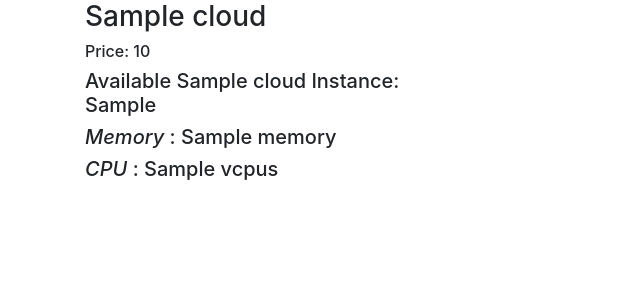
After one commit to AnuragBhargav/Cloud_Cost_Comparator, a Flask app: template src/app/templates/instance-calculator.html in a window 1280 px wide. The commit adds this page. Shown: the top 300 px of the page, without its empty margins (0-640 px from the left). Run offline with Flask 2, Linux system fonts and the light colour scheme; the template is opened without the code that fills it: most values are stand-ins (such as "Sample title", 1, 10 or a date in 2020); some libraries are stand-ins or nearby versions.

Commit message:
Added .env feature to aws_main.py and Template for instance compairision has been added

```diff
--- a/src/app/main.py
+++ b/src/app/main.py
@@ -1,4 +1,9 @@
-from flask import Flask, render_template
+from flask import Flask, render_template, request
+import os
+
+import mysql.connector
+from mysql.connector import Error
+
 
 app = Flask(__name__)
 
@@ -8,5 +13,57 @@ def homepage():
     return render_template("instances.html")
 
 
+@app.route("/instanceCalculator", methods=["POST"])
+def instance_calculator():
+    instance_details = request.form
+    html_data = [
+        {
+            "cloudName": "GCP",
+            "price": "",
+            "details": {}
+        },
+        {
+            "cloudName": "AWS",
+            "price": "",
+            "details": {}
+        }
+    ]
+
+    #
+    # Connect to DB
+    #
+    try:
+        mydb = mysql.connector.connect(
+            host="localhost",
+            user=os.environ.get("DB_USERNAME"),
+            passwd=os.environ.get("DB_PASSWORD"),
+            database="AWS"
+        )
+        mycursor = mydb.cursor()
+
+        mycursor.execute("SELECT * FROM instances WHERE memory_in>={0} && vcpu >= {1} && cost_per_hr!=0 ORDER BY memory_in ASC LIMIT 1".format(instance_details["memory"], instance_details["vcpus"]))
+        row = mycursor.fetchone()
+        print(row)
+
+        html_data[1]["price"] = float(instance_details["no-of-instances"]) * float(instance_details["avg-days-per-week"]) * (float(instance_details["avg-hours-per-day"]) * float(row[-1]))
+
+        html_data[1]["details"] = {
+            "type_m": row[1],
+            "memory": row[2],
+            "vcpus": row[3],
+            "machine_type": row[4],
+            "region": row[5]
+        }
+
+    except Error as e:
+        print(e)
+
+    finally:
+        if mydb is not None and mydb.is_connected():
+            mydb.close()
+
+    return render_template("instance-calculator.html", html_data=html_data)
+
+
 if __name__ == "__main__":
     app.run("localhost", port=9191, debug=True)
--- /dev/null
+++ b/src/app/templates/instance-calculator.html
@@ -0,0 +1,29 @@
+<!DOCTYPE html>
+<html lang="en">
+<head>
+    <meta charset="UTF-8">
+    <title>GCP vs AWS Price for Instance</title>
+
+    <!--    bootstrap-->
+    <link rel="stylesheet" href="https://stackpath.bootstrapcdn.com/bootstrap/4.5.0/css/bootstrap.min.css" integrity="sha384-9aIt2nRpC12Uk9gS9baDl411NQApFmC26EwAOH8WgZl5MYYxFfc+NcPb1dKGj7Sk" crossorigin="anonymous">
+</head>
+<body>
+    <div class="container">
+        <div class="row">
+            {% for cloud in html_data %}
+            <div class="col-sm-4">
+                <h3>{{cloud.cloudName}}</h3>
+                <h6>Price: {{cloud.price}}</h6>
+                <h5>Available {{cloud.cloudName}} Instance: {{cloud.details.machine_type}}</h5>
+                <h5>
+                    <i>Memory</i> : {{cloud.details.memory}}
+                </h5>
+                <h5>
+                    <i>CPU</i> : {{cloud.details.vcpus}}
+                </h5>
+            </div>
+            {% endfor %}
+        </div>
+    </div>
+</body>
+</html>
--- a/src/script/aws_main.py
+++ b/src/script/aws_main.py
@@ -8,7 +8,7 @@ import mysql.connector
 from datetime import datetime
 
 # dot env configuration
-dotenv_path = abspath(join(dirname(__file__), '.env'))
+dotenv_path = abspath(join(dirname(__file__), '..', '.env'))
 load_dotenv(dotenv_path)
 
 session = boto3.Session(
```
Also changed, not shown: src/app/templates/instances.html (+10 -7 lines).
